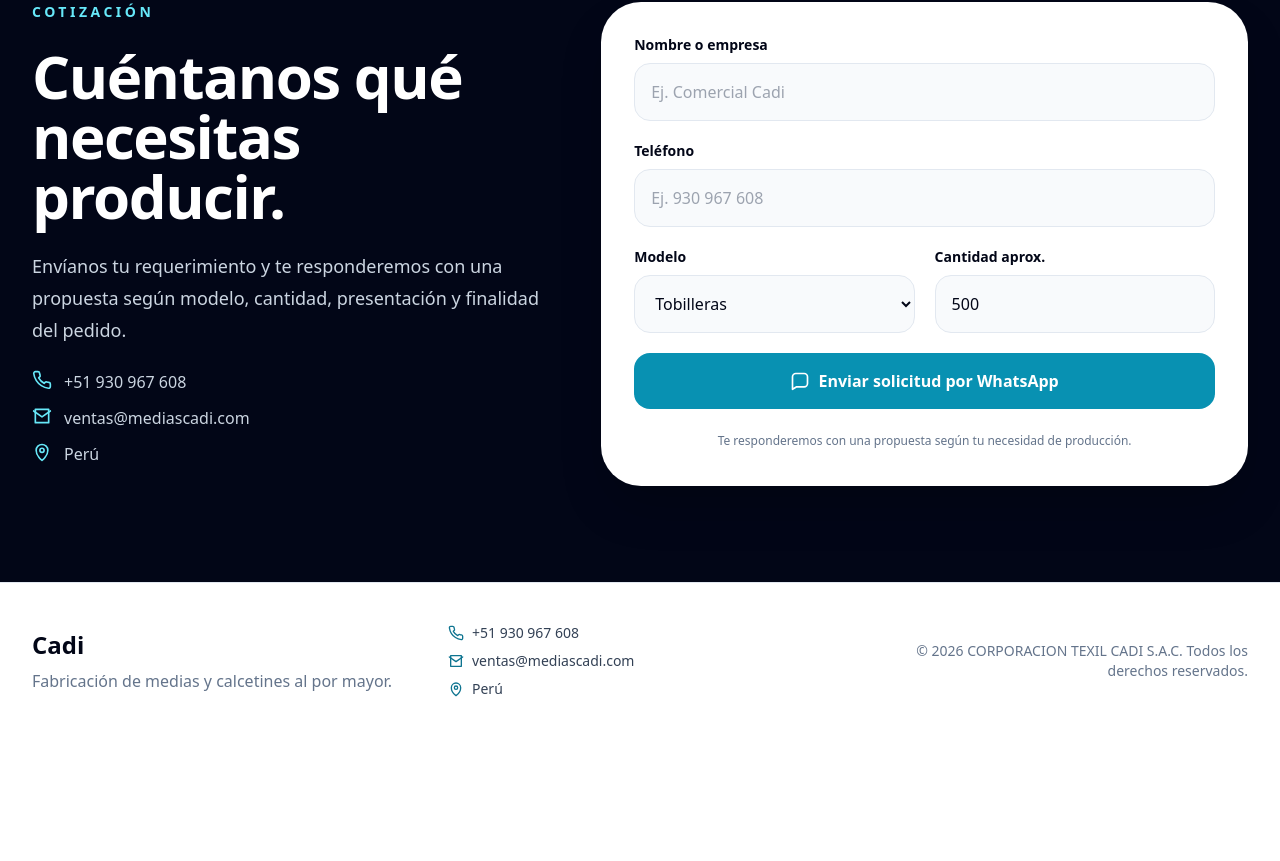
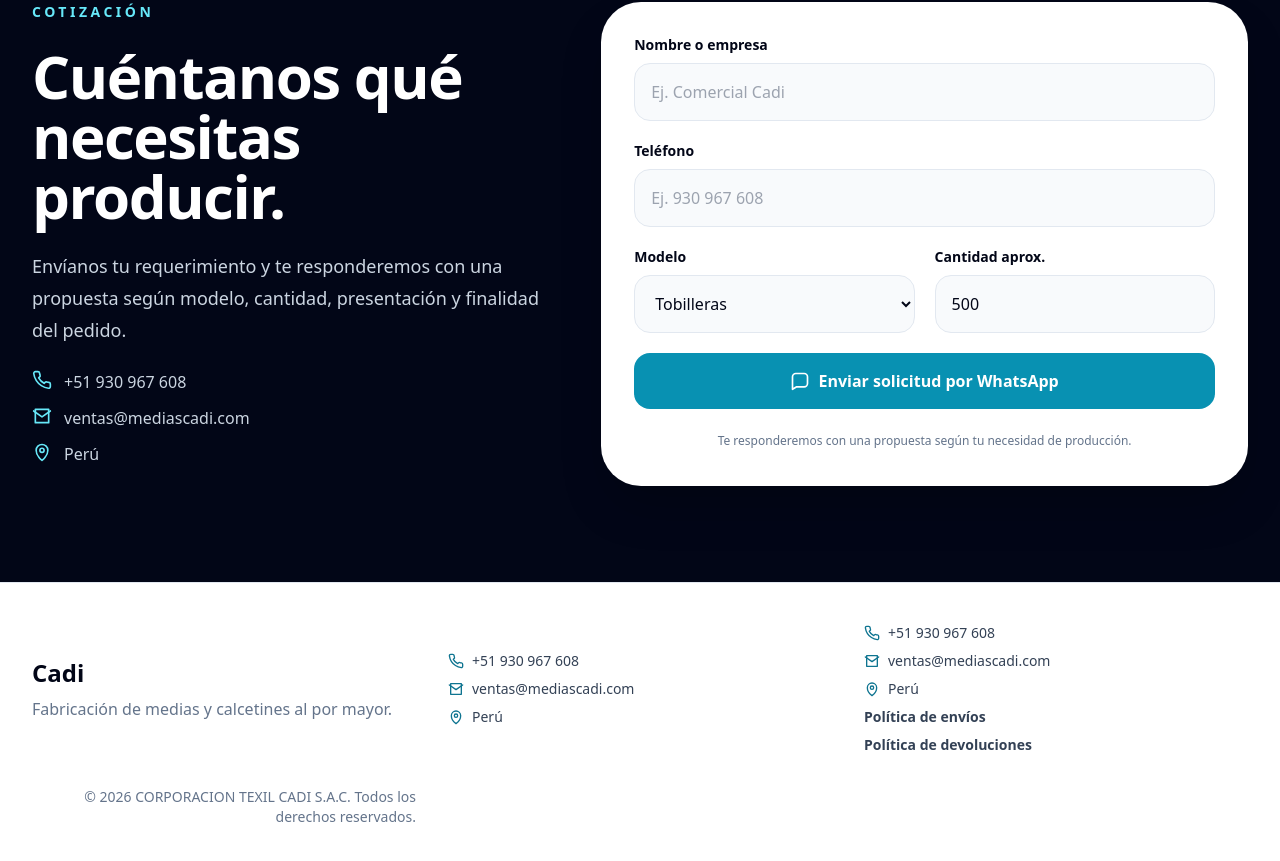
Before and after one commit to CADIshop/medias-cadi, a React (Vite) app: page / in a window 1280 px wide. Shown: the part 5783-6644 px from the top of the page. Before the commit the page ends 6522 px from the top, so only its background shows below. Built offline with nearby package versions, Linux system fonts and the light colour scheme.

Commit message:
Update App.jsx

```diff
--- a/src/App.jsx
+++ b/src/App.jsx
@@ -818,6 +818,35 @@
             </span>
           </div>
 
+          <div className="grid gap-2 text-sm text-slate-700">
+  <span className="flex items-center gap-2">
+    <I type="phone" className="h-4 w-4 text-cyan-700" />
+    +51 930 967 608
+  </span>
+  <span className="flex items-center gap-2">
+    <I type="mail" className="h-4 w-4 text-cyan-700" />
+    ventas@mediascadi.com
+  </span>
+  <span className="flex items-center gap-2">
+    <I type="pin" className="h-4 w-4 text-cyan-700" />
+    Perú
+  </span>
+
+  <a
+    href="/politica-de-envios.html"
+    className="font-semibold text-slate-700 hover:text-cyan-700"
+  >
+    Política de envíos
+  </a>
+
+  <a
+    href="/politica-de-devoluciones.html"
+    className="font-semibold text-slate-700 hover:text-cyan-700"
+  >
+    Política de devoluciones
+  </a>
+</div>
+
           <div className="text-sm text-slate-500 md:text-right">
             © 2026 CORPORACION TEXIL CADI S.A.C. Todos los derechos reservados.
           </div>
```
